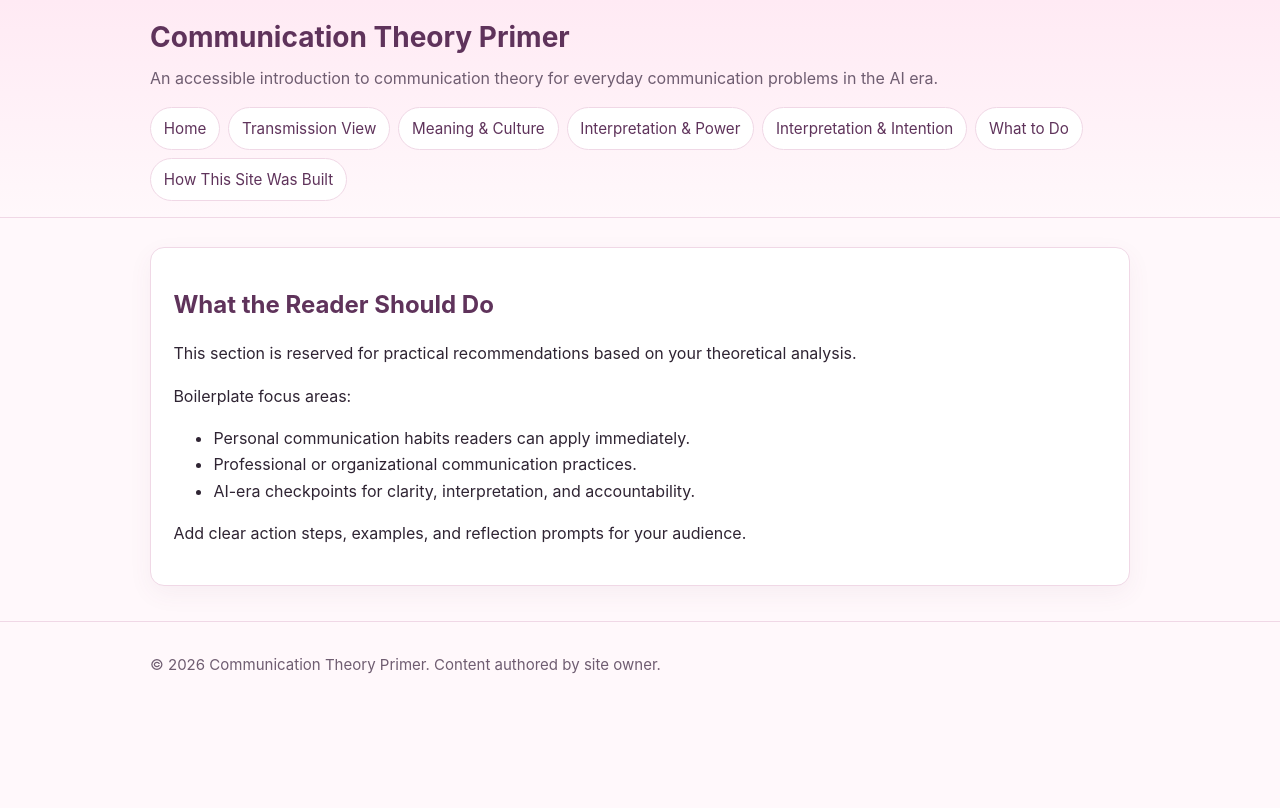
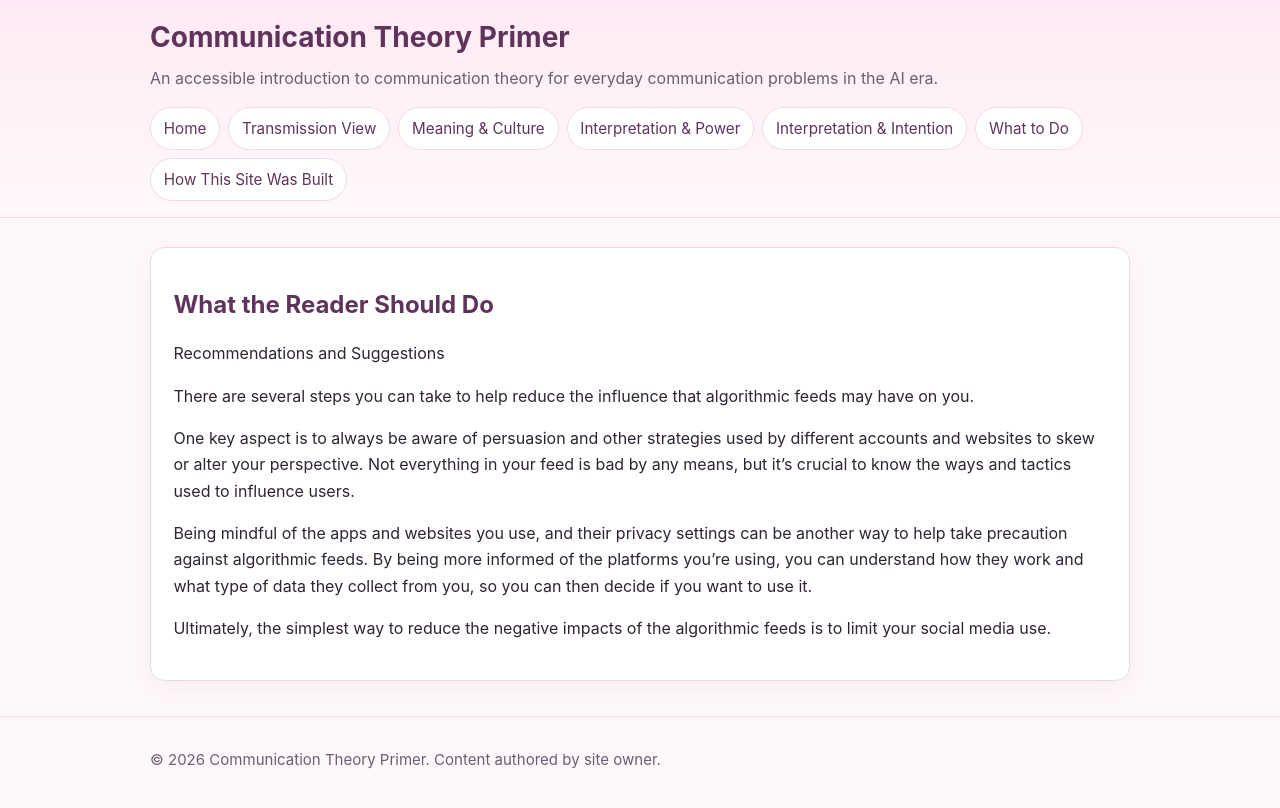
Before and after one commit to abbyfriedman1/comm-primer, a Jekyll site: the page built from pages/what-to-do.md, in a window 1280 px wide. Shown: the top 808 px of the page. Built offline with Jekyll 4.4.1, drawn with Linux system fonts in a browser that asks for light colours.

Commit message:
Revise recommendations for managing algorithmic feeds
Updated recommendations and suggestions for readers on managing algorithmic feeds, including personal communication habits and awareness of persuasion tactics.

```diff
--- a/pages/what-to-do.md
+++ b/pages/what-to-do.md
@@ -4,12 +4,12 @@ title: What the Reader Should Do
 permalink: /pages/what-to-do.html
 ---
 
-This section is reserved for practical recommendations based on your theoretical analysis.
+Recommendations and Suggestions
 
-Boilerplate focus areas:
+There are several steps you can take to help reduce the influence that algorithmic feeds may have on you.
 
-- Personal communication habits readers can apply immediately.
-- Professional or organizational communication practices.
-- AI-era checkpoints for clarity, interpretation, and accountability.
+One key aspect is to always be aware of persuasion and other strategies used by different accounts and websites to skew or alter your perspective. Not everything in your feed is bad by any means, but it’s crucial to know the ways and tactics used to influence users.
 
-Add clear action steps, examples, and reflection prompts for your audience.
+Being mindful of the apps and websites you use, and their privacy settings can be another way to help take precaution against algorithmic feeds. By being more informed of the platforms you’re using, you can understand how they work and what type of data they collect from you, so you can then decide if you want to use it.
+
+Ultimately, the simplest way to reduce the negative impacts of the algorithmic feeds is to limit your social media use.
```
